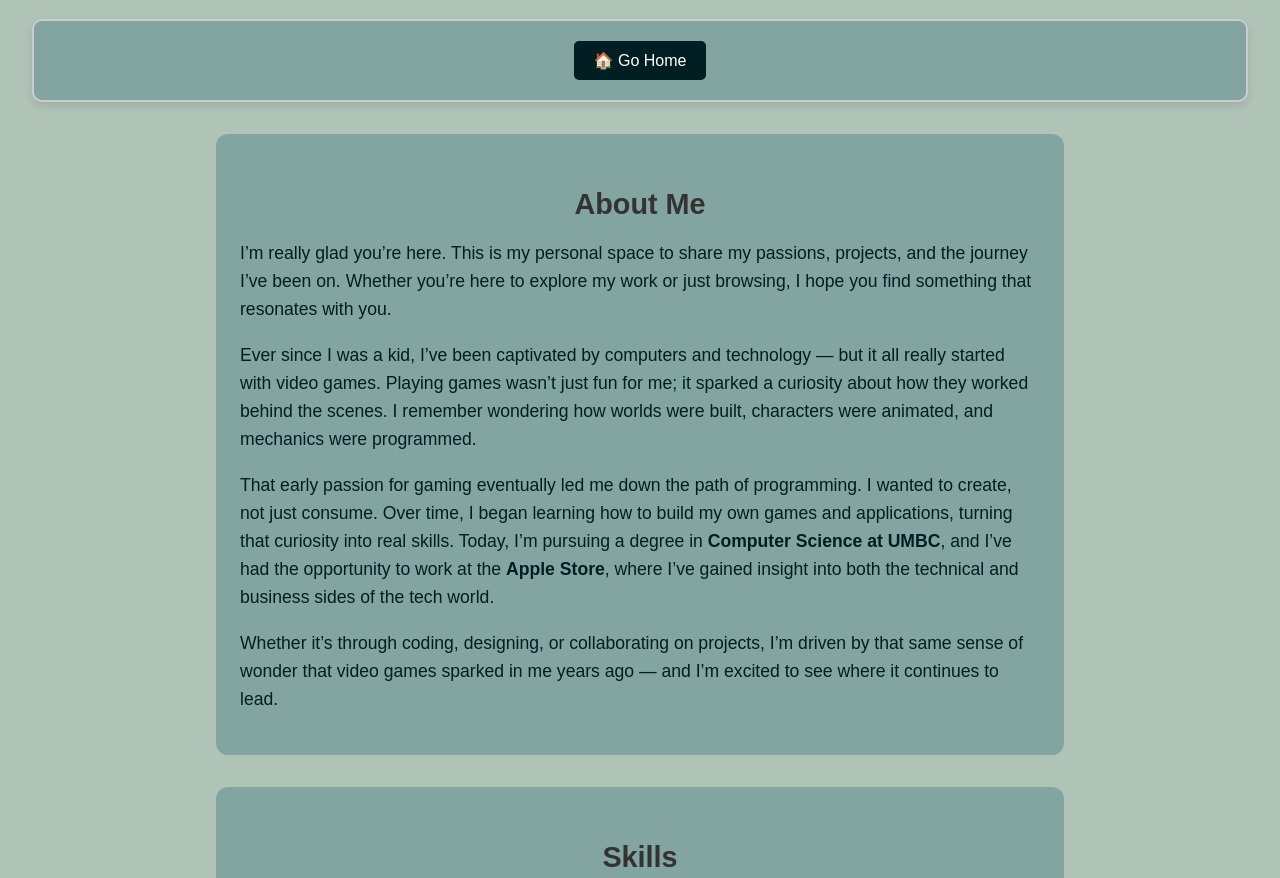
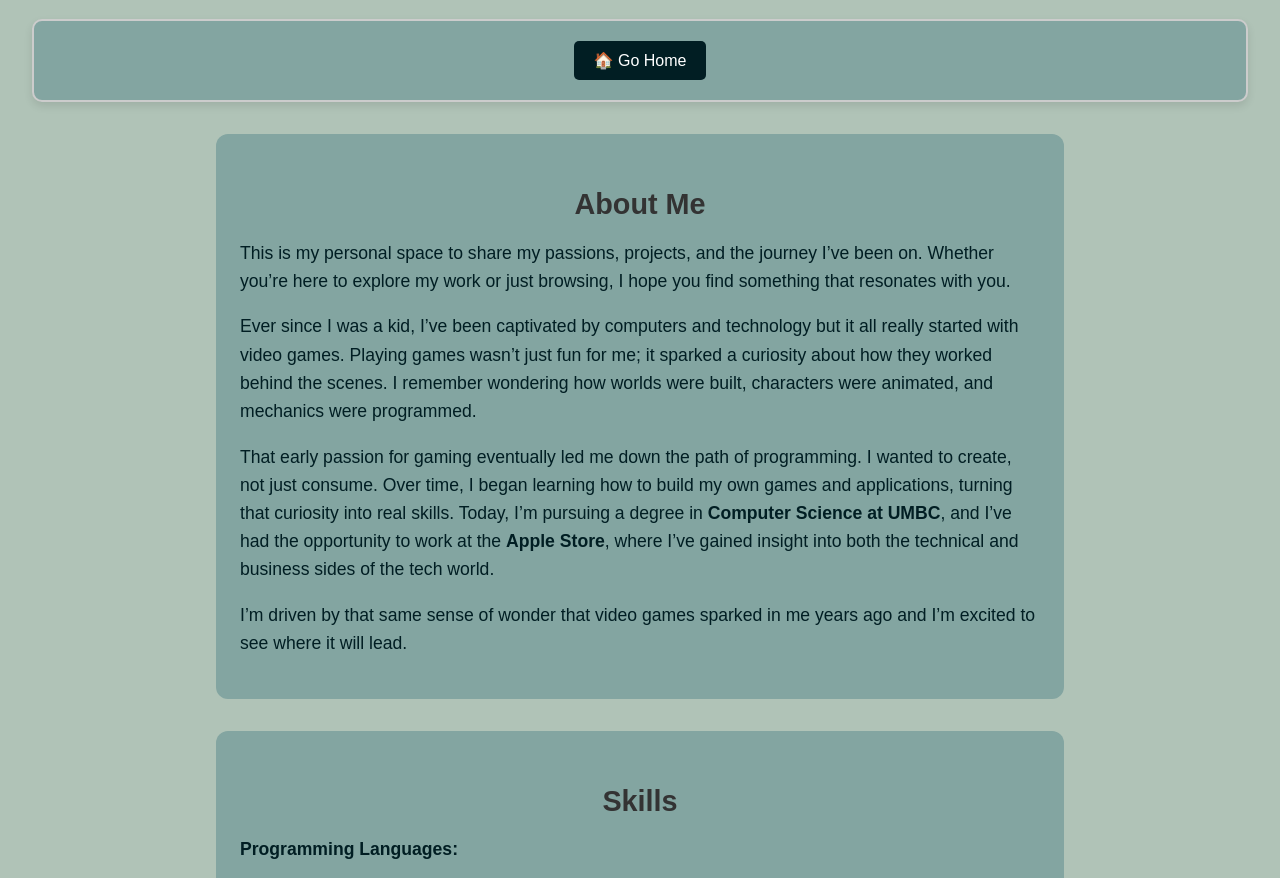
Before and after one commit to sufyan0602/sufyan0602.github.io, a plain HTML site: page aboutme.html in a window 1280 px wide. Shown: the part 148-1026 px from the top of the page. Drawn offline with Linux system fonts and the light colour scheme.

Commit message:
#AboutMEUpdate

```diff
--- a/aboutme.html
+++ b/aboutme.html
@@ -17,16 +17,16 @@
   <section class="about-me">
     <h2>About Me</h2>
     <p>
-      I’m really glad you’re here. This is my personal space to share my passions, projects, and the journey I’ve been on. Whether you’re here to explore my work or just browsing, I hope you find something that resonates with you.
+     This is my personal space to share my passions, projects, and the journey I’ve been on. Whether you’re here to explore my work or just browsing, I hope you find something that resonates with you.
     </p>
     <p>
-      Ever since I was a kid, I’ve been captivated by computers and technology — but it all really started with video games. Playing games wasn’t just fun for me; it sparked a curiosity about how they worked behind the scenes. I remember wondering how worlds were built, characters were animated, and mechanics were programmed.
+      Ever since I was a kid, I’ve been captivated by computers and technology but it all really started with video games. Playing games wasn’t just fun for me; it sparked a curiosity about how they worked behind the scenes. I remember wondering how worlds were built, characters were animated, and mechanics were programmed.
     </p>
     <p>
       That early passion for gaming eventually led me down the path of programming. I wanted to create, not just consume. Over time, I began learning how to build my own games and applications, turning that curiosity into real skills. Today, I’m pursuing a degree in <strong>Computer Science at UMBC</strong>, and I’ve had the opportunity to work at the <strong>Apple Store</strong>, where I’ve gained insight into both the technical and business sides of the tech world.
     </p>
     <p>
-      Whether it’s through coding, designing, or collaborating on projects, I’m driven by that same sense of wonder that video games sparked in me years ago — and I’m excited to see where it continues to lead.
+      I’m driven by that same sense of wonder that video games sparked in me years ago and I’m excited to see where it will lead.
     </p>
   </section>
 
```
